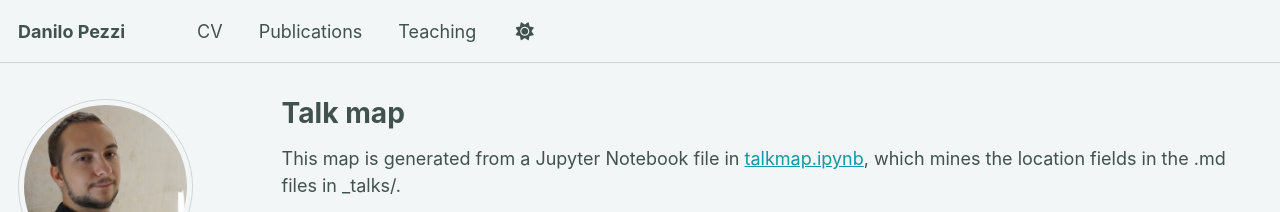
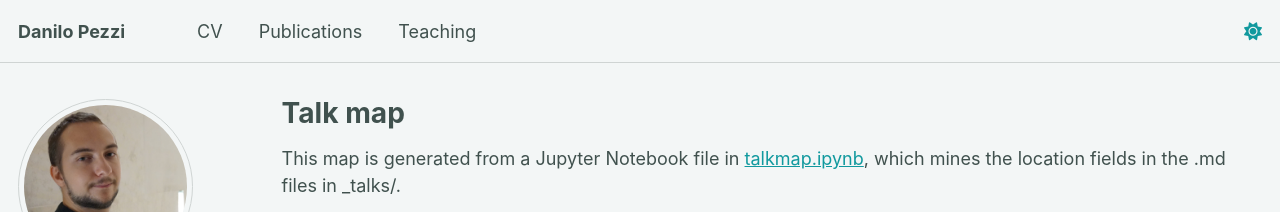
Before and after one commit to DaniloPezzi/DaniloPezzi, a Jekyll site: the page built from _pages/talkmap.html, in a window 1280 px wide. Shown: the top 212 px of the page. Built offline with Jekyll 4.4.1, drawn with Linux system fonts in a browser that asks for light colours; nearby versions of some CDN libraries; some web fonts are replaced; a script bundle is joined from its source files by our own code; library files that are not in the unit come from our copies.

Commit message:
Move light/dark mode toggle to the far right

```diff
--- a/_includes/masthead.html
+++ b/_includes/masthead.html
@@ -18,12 +18,14 @@
               <a href="{{ domain }}{{ link.url }}">{{ link.title }}</a>
             </li>
           {% endfor %}
-          <li id="theme-toggle" class="masthead__menu-item persist tail">
-            <a role="button" aria-labelledby="theme-icon"><i id="theme-icon" class="fa-solid fa-sun" aria-hidden="true" title="toggle theme"></i></a>
-          </li>
         </ul>
         <ul class="hidden-links hidden"></ul>
       </nav>
+      <div class="theme-toggle-container">
+      <li id="theme-toggle" class="masthead__menu-item persist tail">
+          <a role="button" aria-labelledby="theme-icon"><i id="theme-icon" class="fa-solid fa-sun" aria-hidden="true" title="toggle theme"></i></a>
+        </li>
+      </div>
     </div>
   </div>
 </div>
--- a/_sass/layout/_masthead.scss
+++ b/_sass/layout/_masthead.scss
@@ -79,3 +79,18 @@
   border-bottom: 2px solid var(--global-text-color);
   /* No need to repeat pointer-events and cursor here */
 }
+
+.masthead__menu {
+  display: flex;
+  align-items: center;
+}
+
+.greedy-nav {
+  flex: 1; // take all available space
+}
+
+.theme-toggle-container {
+  margin-left: auto; // pushes it to the far right
+  display: flex;
+  align-items: center;
+}
```
